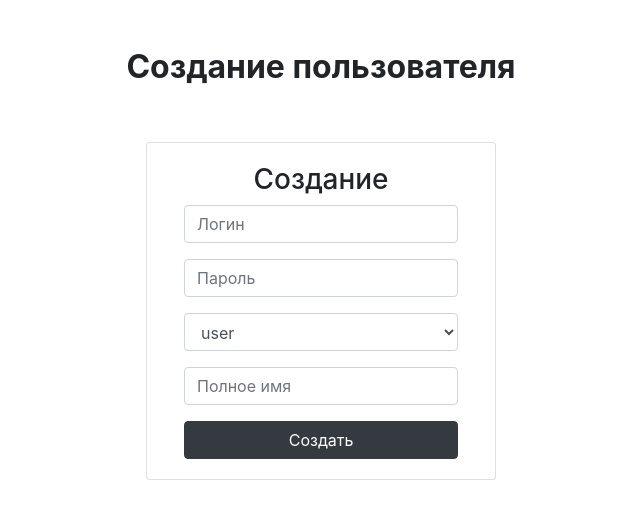
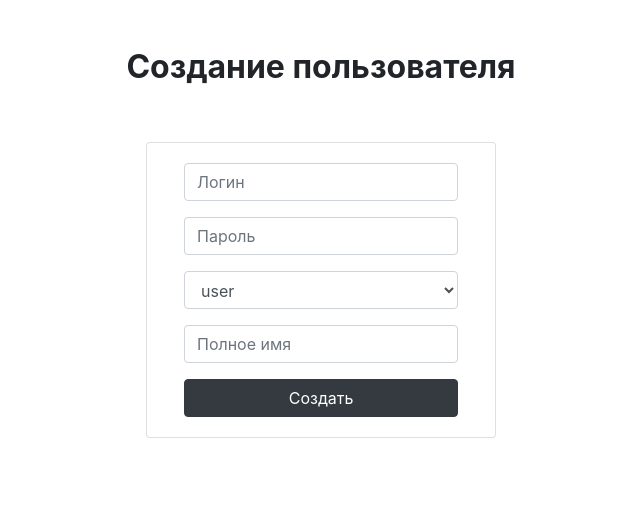
Before and after one commit to QvkkpotentialExplorer/Inventory, a Flask app: template templates/add_user.html in a window 1280 px wide. Shown: the part 56-575 px from the top of the page, without its empty margins (319-959 px from the left). Run offline with Flask 3, Linux system fonts and the light colour scheme; the template is opened without the code that fills it: values that come from a table or form of the project are taken from there, others are empty; some libraries are stand-ins or nearby versions.

Commit message:
Update add_user.html

```diff
--- a/templates/add_user.html
+++ b/templates/add_user.html
@@ -20,7 +20,6 @@
                 <div class="col-md-6 col-xl-4">
                     <div class="card">
                         <div class="card-body text-center d-flex flex-column align-items-center">
-                            <h3>Создание</h3>
                             <form method="post">
                                 {{ form.hidden_tag() }}
                                  {% for error in form.errors %}
```
